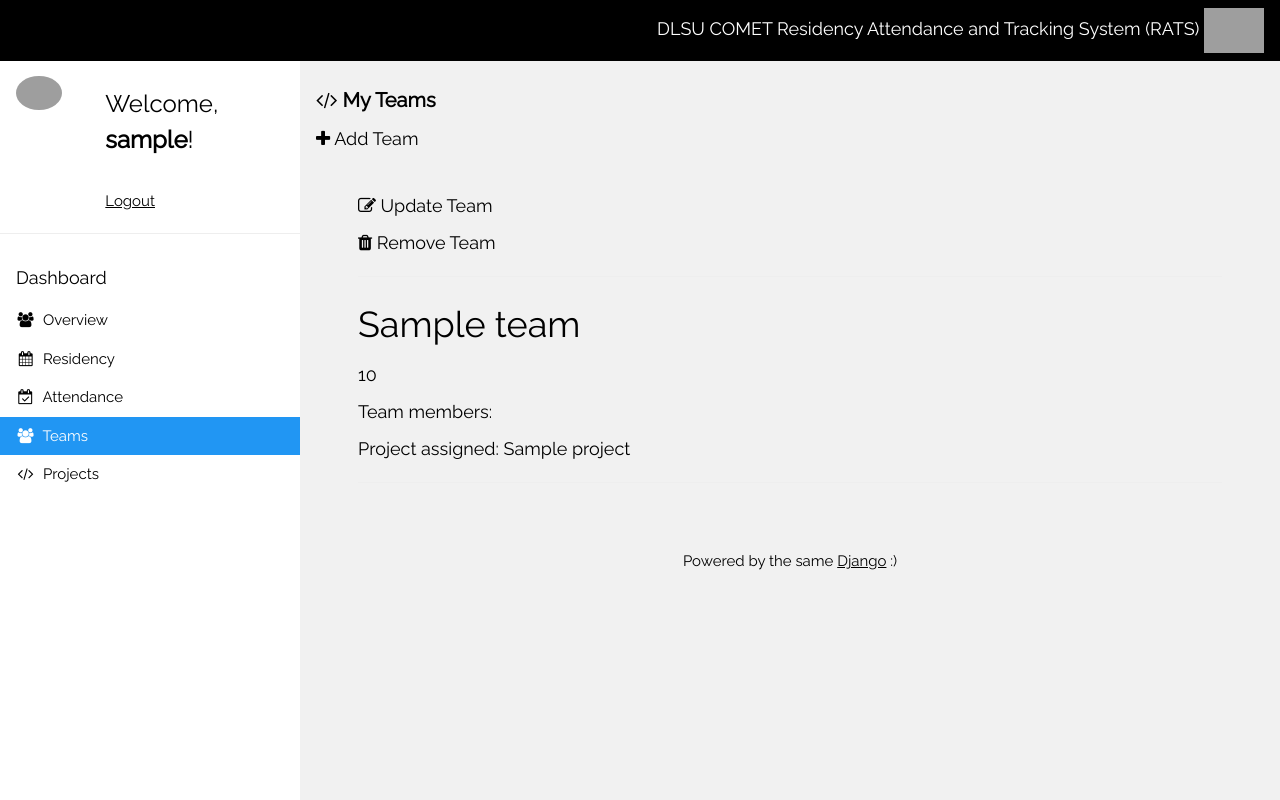
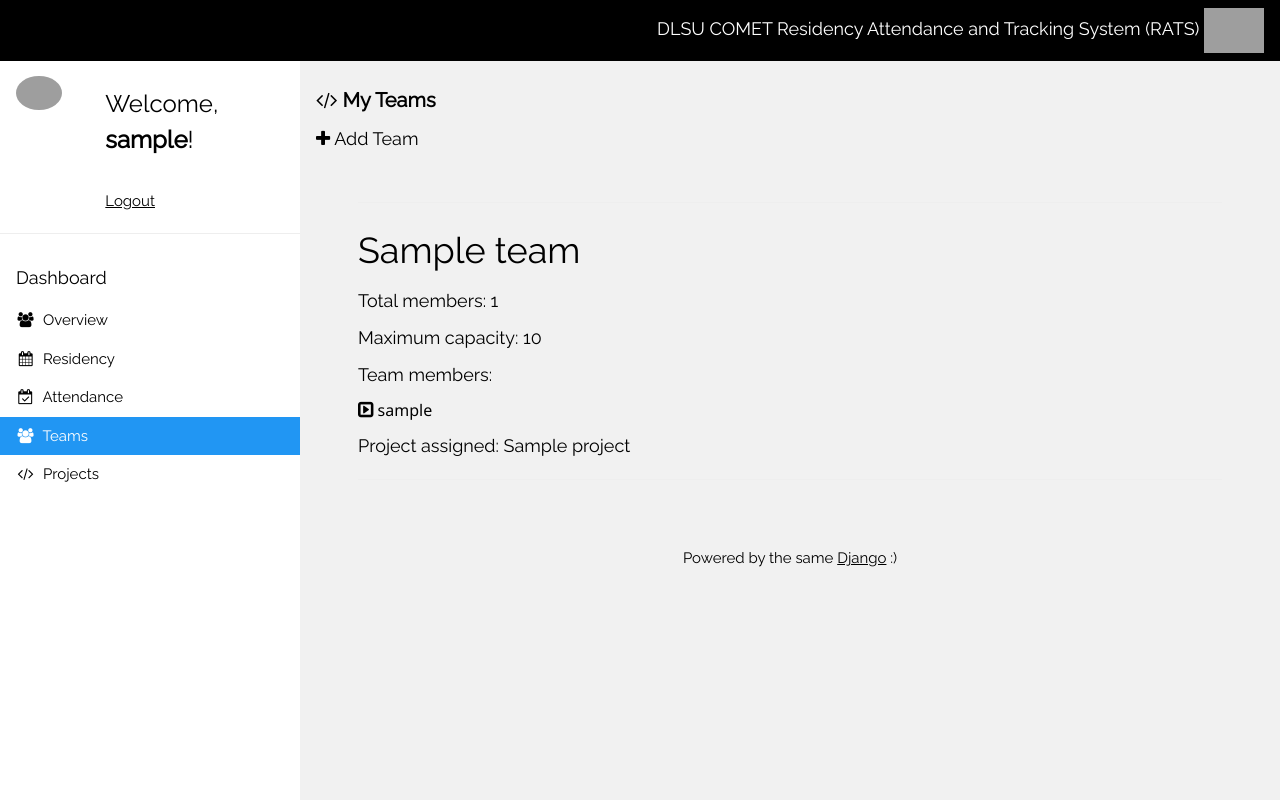
Before and after one commit to poisonivysaur/comet-rats, a Django app: page /teams/1/ in a window 1280 px wide. Run offline with Django 3.2, Linux system fonts and the light colour scheme; a user stored in the database is signed in; tables that the repository leaves empty hold one stand-in row (values such as "Sample post"); grey boxes are pictures that could not be loaded.

Commit message:
polished team and project models

```diff
--- a/rats/models.py
+++ b/rats/models.py
@@ -56,11 +56,18 @@ class Team(models.Model):
     project = models.ForeignKey('rats.Project', null = True)
 
     @classmethod
-    def addMember(cls, user, new_team):
+    def addMember(cls, user, new_member):
         team, created = cls.objects.get_or_create(
             user = user
         )
-        team.members.add(new_team)
+        team.members.add(new_member)
+
+    @classmethod
+    def removeMember(cls, user, new_member):
+        team, created = cls.objects.get_or_create(
+            user=user
+        )
+        team.members.remove(new_member)
 
     def __str__(self):
         return str(self.team_name)
--- a/rats/templates/rats/attendance.html
+++ b/rats/templates/rats/attendance.html
@@ -28,7 +28,7 @@
             <div class="w3-container w3-red w3-padding-16" style="margin:16px 0;">
                 <div class="w3-left"><i class="fa fa-calendar w3-xlarge"></i></div>
                 <div class="w3-right">
-                <!--   <h3>{{att.residency.date}}</h3>-->
+                   <h3>{{att.residency.date}}</h3>
                 </div>
                 <div class="w3-clear"></div>
                 {% if att.start_time != None %}<h5>Start at: {{att.start_time}}</h5>{% endif %}
--- a/rats/templates/rats/home.html
+++ b/rats/templates/rats/home.html
@@ -50,7 +50,7 @@
             <div class="w3-container w3-orange w3-text-white w3-padding-16">
                 <div class="w3-left"><i class="fa fa-users w3-xxxlarge"></i></div>
                 <div class="w3-right">
-                <h3>{{teams.len}}</h3>
+                <h3>{{teams.count}}</h3>
                 </div>
                 <div class="w3-clear"></div>
                 <h4>Teams</h4>
@@ -63,7 +63,7 @@
             <div class="w3-container w3-teal w3-padding-16">
                 <div class="w3-left"><i class="fa fa-code w3-xxxlarge"></i></div>
                 <div class="w3-right">
-                <h3>{{projects.count}}</h3>
+                <h3>{{ projects.count }}</h3>
                 </div>
                 <div class="w3-clear"></div>
                 <h4>Projects</h4>
--- a/rats/templates/rats/proj_detail.html
+++ b/rats/templates/rats/proj_detail.html
@@ -2,7 +2,7 @@
 
 {% block body %}
 
-    {% if user.is_authenticated %}
+    {% if user.is_authenticated and user == proj.user %}
     <a style="text-decoration:none;" href="{% url 'proj_edit' pk=proj.pk %}"><h5><i class="fa fa-edit"></i> Update Project</h5></a>
     <a style="text-decoration:none;" href="{% url 'proj_remove' pk=proj.pk %}"><h5><i class="fa fa-trash"></i> Remove Project</h5></a>
     {% endif %}
--- a/rats/templates/rats/team_detail.html
+++ b/rats/templates/rats/team_detail.html
@@ -2,16 +2,17 @@
 
 {% block body %}
 
-    {% if user.is_authenticated %}
+    {% if user.is_authenticated and user == proj.user %}
     <a style="text-decoration:none;" href="{% url 'team_edit' pk=team.pk %}"><h5><i class="fa fa-edit"></i> Update Team</h5></a>
     <a style="text-decoration:none;" href="{% url 'team_remove' pk=team.pk %}"><h5><i class="fa fa-trash"></i> Remove Team</h5></a>
     {% endif %}
     <hr>
     <h1>{{ team.team_name }}</h1>
-    <h5>{{ team.max_capacity }}</h5>
+    <h5>Total members: {{ team.members.count }}</h5>
+    <h5>Maximum capacity: {{ team.max_capacity }}</h5>
     <h5>Team members: </h5>
-    {% for member in teams.member %}
-        {{team.members}}
+    {% for member in team.members.all %}
+        <h6><i class="fa fa-caret-square-o-right w3-large"></i> {{member}}</h6>
     {% endfor %}
     <h5>Project assigned: {{team.project}}</h5>
     <hr>
--- a/rats/views.py
+++ b/rats/views.py
@@ -7,6 +7,8 @@ from django.contrib.auth.models import User
 
 from .forms import UserForm, ProjForm, ResidencyForm, AttendanceForm, TeamForm
 from .models import *
+
+from itertools import chain
 
 # Create your views here.
 def toHomeURL(request):
@@ -129,12 +131,45 @@ def att_remove(request, pk):
 
 
 ################### TEAM MANAGEMENT MODULE ###################
+'''
 def teams(request):
     if request.user.is_authenticated:
         teams = Team.objects.filter(user=request.user).order_by('team_name')
         return render(request, 'rats/teams.html', {'teams':teams})
     else:
         return redirect('login')
+'''
+
+
+
+
+
+def teams(request):
+    if request.user.is_authenticated:
+
+        teams = []
+        for team in Team.objects.all():
+            if (request.user in team.members.all()) or team.user == request.user:
+                teams.append(team)
+
+        return render(request, 'rats/teams.html', {'teams':teams})
+    else:
+        return redirect('login')
+
+
+
+
+
+
+
+
+
+
+
+
+
+
+
 
 def team_detail(request,pk):
     team = get_object_or_404(Team, pk=pk)
@@ -148,6 +183,18 @@ def team_new(request):
             team = form.save(commit=False)
             team.user = request.user
             team.save()
+            team.project = form.cleaned_data['project']
+            team.members.clear()
+            team.members.add(request.user)  # adds the user creating the team
+
+            i = 0
+            for member in (form.cleaned_data['members']):  # adds until maximum capacity
+                if i < team.max_capacity:
+                    team.members.add(member)
+                    team.project.committee.add(member)
+                    i += 1
+            #team.members.add(form.fields['members'])
+
             return redirect ('team_detail', pk=team.pk)
     else:
         form = TeamForm(request.user)
@@ -162,6 +209,16 @@ def team_edit(request, pk):
         if form.is_valid():
             team = form.save(commit=False)
             team.user = request.user
+            team.project = form.cleaned_data['project']
+            team.members.clear()
+            team.members.add(request.user)  # adds the user creating the team
+            i = 0
+            for member in (form.cleaned_data['members']):   # adds until maximum capacity
+                if i < team.max_capacity:
+                    team.members.add(member)
+                    team.project.committee.add(member)
+                    i += 1
+            #team.members.add(form.fields['members'])
             team.save()
             return redirect('team_detail', pk=team.pk)
     else:
@@ -182,7 +239,15 @@ def team_member_detail():
 ################### PROJECT MANAGEMENT MODULE ###################
 def projects(request):
     if request.user.is_authenticated:
-        projects = Project.objects.filter(user=request.user).order_by('due_date')
+
+        owned = Project.objects.filter(user=request.user).order_by('due_date')
+        #involved = Project.objects.filter((request.user)__in=[Project.committee])
+        projects = []
+        for proj in Project.objects.all():
+            if (request.user in proj.committee.all()) or proj.user == request.user:
+                projects.append(proj)
+
+        #projects = sorted(chain(owned, involved),key=lambda instance: instance.date_created)
         return render(request, 'rats/projects.html', {'projects':projects})
     else:
         return redirect('login')
```
Also changed, not shown: rats/migrations/0007_auto_20170707_1542.py (added).
